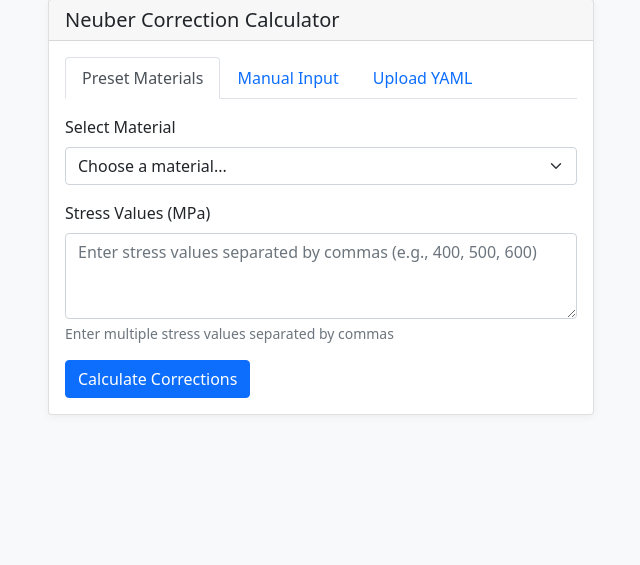
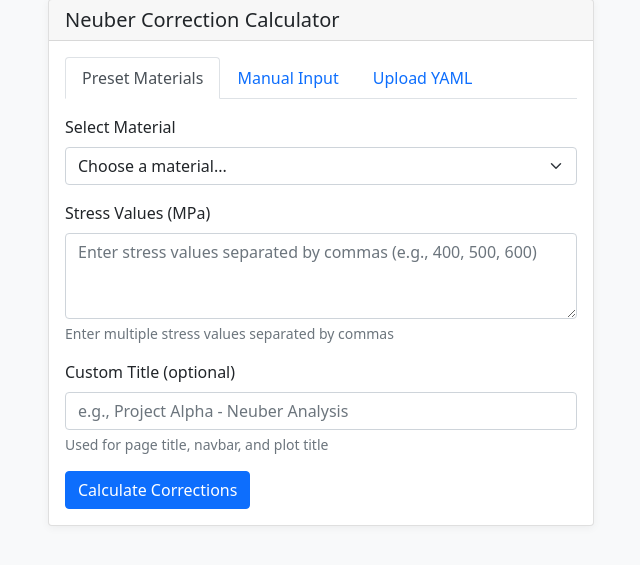
Before and after one commit to manuel1618/neuber-correction-server, a Python web app: template app/templates/index.html in a window 1280 px wide. Shown: the part 81-646 px from the top of the page, without its empty margins (34-674 px from the left). Run offline with Jinja, Linux system fonts and the light colour scheme; the template is opened without the code that fills it, so the values that code supplies are empty.

Commit message:
version update and custom title

```diff
--- a/app/api/routes/neuber_routes.py
+++ b/app/api/routes/neuber_routes.py
@@ -126,6 +126,7 @@ def mk_neuber_routes(app: FastAPI):
         material_name: str = Form(...),
         stress_value: float = Form(...),
         custom_material: Optional[str] = Form(None),
+        custom_title: Optional[str] = Form(None),
     ):
         """Generate and return Neuber diagram plot"""
         start_time = time.time()
@@ -200,7 +201,7 @@ def mk_neuber_routes(app: FastAPI):
                 stress_value,
                 show_plot=False,
                 plot_file="neuber_diagram.png",
-                plot_pretty_name=f"{material_name} Neuber Diagram",
+                plot_pretty_name=custom_title or f"{material_name} Neuber Diagram",
             )
 
             # Convert plot to base64 string
--- a/app/templates/base.html
+++ b/app/templates/base.html
@@ -5,15 +5,16 @@
 <head>
     <meta charset="UTF-8">
     <meta name="viewport" content="width=device-width, initial-scale=1.0">
-    <title>{% block title %}Neuber Correction Server{% endblock %}</title>
+    <title>{% block title %}{{ custom_title or 'Neuber Correction Server' }}{% endblock %}</title>
     <link href="https://cdn.jsdelivr.net/npm/bootstrap@5.1.3/dist/css/bootstrap.min.css" rel="stylesheet">
     <link href="{{ url_for('static', path='/css/style.css') }}" rel="stylesheet">
+    <link rel="icon" type="image/x-icon" href="{{ url_for('static', path='/favicon.ico') }}">
 </head>
 
 <body>
     <nav class="navbar navbar-expand-lg navbar-dark bg-primary">
         <div class="container">
-            <a class="navbar-brand" href="/">Neuber Correction Server</a>
+            <a class="navbar-brand" id="navbarBrand" href="/">{{ custom_title or 'Neuber Correction Server' }}</a>
         </div>
     </nav>
 
--- a/app/templates/index.html
+++ b/app/templates/index.html
@@ -63,6 +63,13 @@
                                 <div class="form-text">Enter multiple stress values separated by commas</div>
                             </div>
 
+                            <div class="mb-3">
+                                <label for="customTitle" class="form-label">Custom Title (optional)</label>
+                                <input type="text" class="form-control" id="customTitle"
+                                    placeholder="e.g., Project Alpha - Neuber Analysis">
+                                <div class="form-text">Used for page title, navbar, and plot title</div>
+                            </div>
+
                             <button type="submit" class="btn btn-primary">Calculate Corrections</button>
                         </form>
                     </div>
@@ -121,6 +128,12 @@
                                 <div class="form-text">Enter multiple stress values separated by commas</div>
                             </div>
 
+                            <div class="mb-3">
+                                <label for="manualCustomTitle" class="form-label">Custom Title (optional)</label>
+                                <input type="text" class="form-control" id="manualCustomTitle"
+                                    placeholder="e.g., Custom Material Study - Run 1">
+                            </div>
+
                             <div class="d-flex gap-2 mb-3">
                                 <button type="submit" class="btn btn-primary">Add Material & Calculate</button>
                                 <button type="button" id="addMaterialBtn" class="btn btn-outline-secondary">Add Material
@@ -171,6 +184,12 @@
                                     placeholder="Enter stress values separated by commas (e.g., 400, 500, 600)"
                                     required></textarea>
                                 <div class="form-text">Enter multiple stress values separated by commas</div>
+                            </div>
+
+                            <div class="mb-3">
+                                <label for="uploadCustomTitle" class="form-label">Custom Title (optional)</label>
+                                <input type="text" class="form-control" id="uploadCustomTitle"
+                                    placeholder="e.g., Imported Materials Batch">
                             </div>
 
                             <div class="mb-3">
@@ -279,6 +298,9 @@
         const materialsList = document.getElementById('materialsList');
         const materialsTableBody = document.getElementById('materialsTableBody');
         const plotStressSelect = document.getElementById('plotStressSelect');
+        const customTitleInput = document.getElementById('customTitle');
+        const manualCustomTitleInput = document.getElementById('manualCustomTitle');
+        const uploadCustomTitleInput = document.getElementById('uploadCustomTitle');
 
         // Store manually added materials
         let manualMaterials = [];
@@ -347,7 +369,7 @@
             await calculateWithUploadedMaterial();
         });
 
-        async function calculateCorrections(customMaterial = null, materialName = null, stressValuesParam = null) {
+        async function calculateCorrections(customMaterial = null, materialName = null, stressValuesParam = null, customTitleParam = null) {
             resultsDiv.style.display = 'none';
             plotContainer.style.display = 'none';
             resultsTable.innerHTML = '';
@@ -363,6 +385,11 @@
                     .map(s => parseFloat(s.trim()))
                     .filter(s => !isNaN(s));
             }
+
+            // Resolve custom title
+            const customTitle = (customTitleParam !== null && customTitleParam !== undefined)
+                ? customTitleParam
+                : (customTitleInput ? customTitleInput.value.trim() : '');
 
             if (!materialName && !materialSelect.value) {
                 alert('Please select a material and enter at least one valid stress value.');
@@ -384,7 +411,10 @@
                 // Call API
                 const response = await fetch('/api/correct', {
                     method: 'POST',
-                    headers: { 'Content-Type': 'application/json' },
+                    headers: {
+                        'Content-Type': 'application/json',
+                        ...(customTitle ? { 'X-Custom-Title': customTitle } : {})
+                    },
                     body: JSON.stringify({
                         material_name: materialName || materialSelect.value,
                         stress_values: stressValues,
@@ -418,13 +448,19 @@
                 currentStressValues = data.original_stresses;
                 lastCalculation = {
                     materialName: materialName || materialSelect.value,
-                    customMaterial: customMaterial
+                    customMaterial: customMaterial,
+                    customTitle: customTitle
                 };
                 populatePlotSelector(data.original_stresses);
 
                 // Generate plot for the first stress value by default
                 if (data.original_stresses.length > 0) {
-                    await generatePlot(data.original_stresses[0], lastCalculation.materialName, lastCalculation.customMaterial);
+                    await generatePlot(
+                        data.original_stresses[0],
+                        lastCalculation.materialName,
+                        lastCalculation.customMaterial,
+                        lastCalculation.customTitle
+                    );
                 }
 
                 // Setup download handlers
@@ -434,7 +470,8 @@
                         link.href = plotImage.src;
                         // Use the currently selected stress value from the plot selector
                         const selectedStress = plotStressSelect.value || data.original_stresses[0];
-                        link.download = `neuber_diagram_${materialName || materialSelect.value}_${selectedStress}.png`;
+                        const filenameTitle = (customTitle || materialName || materialSelect.value || 'neuber').replace(/\s+/g, '_');
+                        link.download = `neuber_diagram_${filenameTitle}_${selectedStress}.png`;
                         link.click();
                     }
                 };
@@ -450,7 +487,8 @@
                     const blob = new Blob([csv], { type: 'text/csv' });
                     const link = document.createElement('a');
                     link.href = URL.createObjectURL(blob);
-                    link.download = `neuber_correction_${materialName || materialSelect.value}.csv`;
+                    const filenameTitle = (customTitle || materialName || materialSelect.value || 'neuber').replace(/\s+/g, '_');
+                    link.download = `neuber_correction_${filenameTitle}.csv`;
                     link.click();
                 };
 
@@ -474,6 +512,7 @@
                 .split(',')
                 .map(s => parseFloat(s.trim()))
                 .filter(s => !isNaN(s));
+            const customTitle = manualCustomTitleInput ? manualCustomTitleInput.value.trim() : '';
 
             if (!materialName || isNaN(yieldStrength) || isNaN(sigmaU) || isNaN(elasticMod) || isNaN(epsU)) {
                 alert('Please fill in all required material properties.');
@@ -516,7 +555,7 @@
                     eps_u: epsU
                 };
 
-                await calculateCorrections(customMaterial, materialName, stressValues);
+                await calculateCorrections(customMaterial, materialName, stressValues, customTitle);
 
             } catch (error) {
                 alert('Error: ' + error.message);
@@ -530,6 +569,7 @@
             const elasticMod = parseFloat(document.getElementById('elasticMod').value);
             const epsU = parseFloat(document.getElementById('epsU').value);
             const description = document.getElementById('manualDescription').value;
+            const customTitle = manualCustomTitleInput ? manualCustomTitleInput.value.trim() : '';
 
             if (!materialName || isNaN(yieldStrength) || isNaN(sigmaU) || isNaN(elasticMod) || isNaN(epsU)) {
                 alert('Please fill in all required material properties.');
@@ -540,7 +580,10 @@
                 // Add the material to backend
                 const addResponse = await fetch('/api/manual-material', {
                     method: 'POST',
-                    headers: { 'Content-Type': 'application/json' },
+                    headers: {
+                        'Content-Type': 'application/json',
+                        ...(customTitle ? { 'X-Custom-Title': customTitle } : {})
+                    },
                     body: JSON.stringify({
                         name: materialName,
                         yield_strength: yieldStrength,
@@ -662,6 +705,7 @@
                 .split(',')
                 .map(s => parseFloat(s.trim()))
                 .filter(s => !isNaN(s));
+            const customTitle = manualCustomTitleInput ? manualCustomTitleInput.value.trim() : '';
 
             if (stressValues.length === 0) {
                 alert('Please enter stress values to calculate.');
@@ -675,7 +719,7 @@
                 eps_u: material.properties.epsilon_u
             };
 
-            await calculateCorrections(customMaterial, material.name, stressValues);
+            await calculateCorrections(customMaterial, material.name, stressValues, customTitle);
         }
 
         function downloadMaterialsYaml() {
@@ -721,8 +765,12 @@ ${manualMaterials.map(material => `  - id: ${material.name}
 
             try {
                 // Upload the materials
+                const customTitle = uploadCustomTitleInput ? uploadCustomTitleInput.value.trim() : '';
                 const uploadResponse = await fetch('/api/upload-materials', {
                     method: 'POST',
+                    headers: {
+                        ...(customTitle ? { 'X-Custom-Title': customTitle } : {})
+                    },
                     body: formData
                 });
 
@@ -775,9 +823,10 @@ ${manualMaterials.map(material => `  - id: ${material.name}
 
             const selected = uploadMaterialSelect.options[uploadMaterialSelect.selectedIndex];
             const props = JSON.parse(selected.getAttribute('data-props'));
+            const customTitle = uploadCustomTitleInput ? uploadCustomTitleInput.value.trim() : '';
 
             // Call calculateCorrections directly with the stress values
-            await calculateCorrections(props, uploadMaterialSelect.value, stressValues);
+            await calculateCorrections(props, uploadMaterialSelect.value, stressValues, customTitle);
         }
 
         function updateCalculateButton() {
@@ -804,7 +853,12 @@ ${manualMaterials.map(material => `  - id: ${material.name}
                 downloadPlotBtn.disabled = true;
                 downloadPlotBtn.textContent = 'Generating Plot...';
 
-                await generatePlot(selectedStress, lastCalculation.materialName, lastCalculation.customMaterial);
+                await generatePlot(
+                    selectedStress,
+                    lastCalculation.materialName,
+                    lastCalculation.customMaterial,
+                    lastCalculation.customTitle
+                );
 
                 // Re-enable download button after plot is generated
                 downloadPlotBtn.disabled = false;
@@ -823,7 +877,7 @@ ${manualMaterials.map(material => `  - id: ${material.name}
             }
         }
 
-        async function generatePlot(stressValue, materialName, customMaterial) {
+        async function generatePlot(stressValue, materialName, customMaterial, customTitle) {
             try {
                 const plotParams = {
                     material_name: materialName,
@@ -833,10 +887,16 @@ ${manualMaterials.map(material => `  - id: ${material.name}
                 if (customMaterial) {
                     plotParams.custom_material = JSON.stringify(customMaterial);
                 }
+                if (customTitle) {
+                    plotParams.custom_title = customTitle;
+                }
 
                 const plotResp = await fetch('/api/plot', {
                     method: 'POST',
-                    headers: { 'Content-Type': 'application/x-www-form-urlencoded' },
+                    headers: {
+                        'Content-Type': 'application/x-www-form-urlencoded',
+                        ...(customTitle ? { 'X-Custom-Title': customTitle } : {})
+                    },
                     body: new URLSearchParams(plotParams)
                 });
 
```
Also changed, not shown: app/api/routes/index_routes.py (+8 -1 lines), app/main.py (+13 -0 lines), 1 other file.
